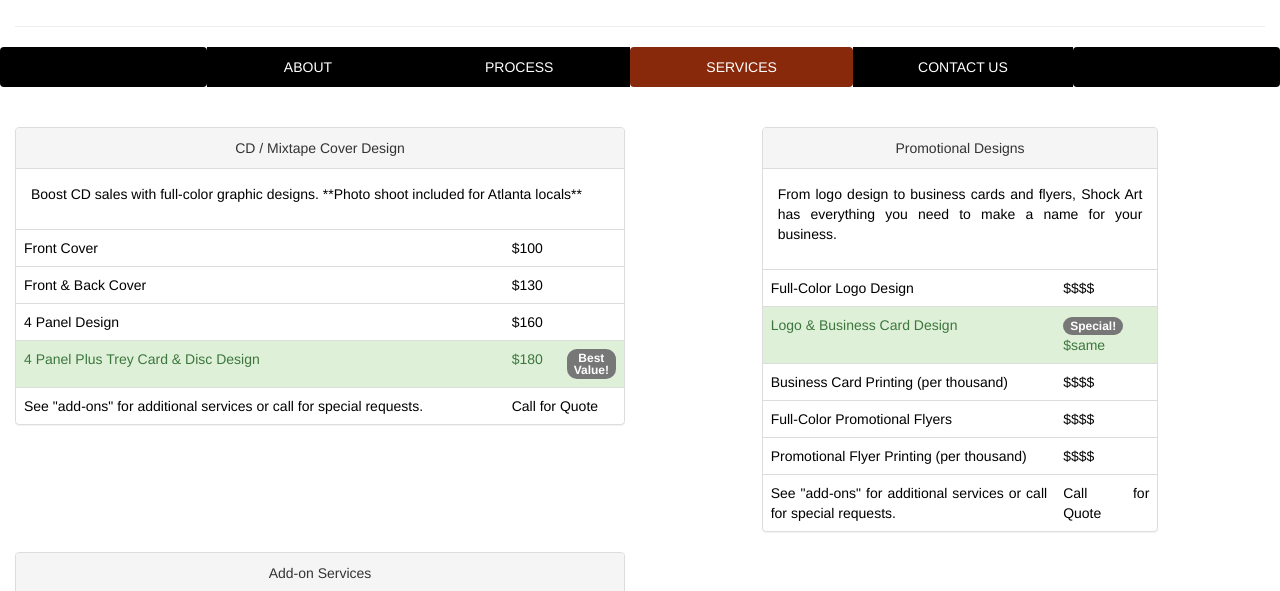
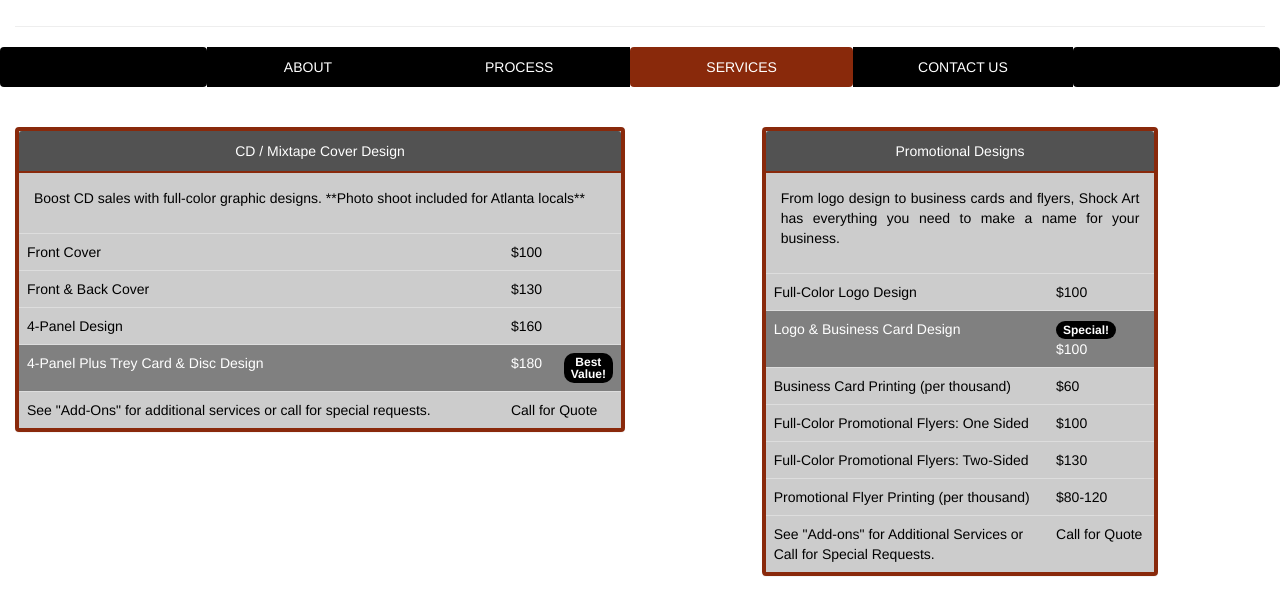
Before and after one commit to JTorr/shockart, a plain HTML site: page services.html in a window 1280 px wide. Shown: the part 153-744 px from the top of the page. Drawn offline with Linux system fonts and the light colour scheme.

Commit message:
Color changes to About.html

```diff
--- a/css/about.css
+++ b/css/about.css
@@ -14,17 +14,32 @@ img {
 	background-color: #89290B;
 }
 
-.panel-heading {
+.panel-default > .panel-heading {
 	text-align: center;
-	color: black;
+	color: white;
 	text-decoration: bold;
+	background-color: #525252;
+	border-color: #89290B;
+	border-width: 2px;
 }
 
 .panel {
 	color: black;
 	text-align: justify;
+	background-color: #CCCCCC;
+	border-color: #89290B;
+	border-width: 4px;
 }
 .special {
-	background-color: #DFF0D8;
-    color: #3C763D;
+	background-color: #808080;
+    color: white;
+    text-decoration: bold;
 }
+
+.badge {
+	background-color: black;
+}
+
+tr {
+	border-color: #89290B;
+}
--- a/services.html
+++ b/services.html
@@ -76,15 +76,15 @@
 					    	<td>$130</td>
 					    </tr>
 					    <tr>
-					    	<td>4 Panel Design</td>
+					    	<td>4-Panel Design</td>
 					    	<td>$160</td>
 					    </tr>
 					    <tr>
-					    	<td class="special">4 Panel Plus Trey Card & Disc Design</td>
+					    	<td class="special">4-Panel Plus Trey Card & Disc Design</td>
 					    	<td class="special">$180<span class="badge pull-right">Best<br>Value!</span></td>
 					    </tr>
 					    <tr>
-					    	<td>See "add-ons" for additional services or call for special requests.</td>
+					    	<td>See "Add-Ons" for additional services or call for special requests.</td>
 					    	<td>Call for Quote</td>
 					    </tr>
 					  </table>
@@ -106,25 +106,29 @@
 					  <table class="table">
 					    <tr>
 					    	<td>Full-Color Logo Design</td>
-					    	<td>$$$$</td>
+					    	<td>$100</td>
 					    </tr>
 					    <tr>
 					    	<td class="special">Logo & Business Card Design</td>
-					    	<td class="special"><span class="badge">Special!</span>$same</td>
+					    	<td class="special"><span class="badge">Special!</span><br>$100</td>
 					    </tr>
 					    <tr>
 					    	<td>Business Card Printing (per thousand)</td>
-					    	<td>$$$$</td>
+					    	<td>$60</td>
 					    </tr>
 					    <tr>
-					    	<td>Full-Color Promotional Flyers</td>
-					    	<td>$$$$</td>
+					    	<td>Full-Color Promotional Flyers: One Sided</td>
+					    	<td>$100</td>
+					    </tr>
+					    <tr>
+					    	<td>Full-Color Promotional Flyers: Two-Sided</td>
+					    	<td>$130</td>
 					    </tr>
 					    <tr>
 					    	<td>Promotional Flyer Printing (per thousand)</td>
-					    	<td>$$$$</td>
+					    	<td>$80-120</td>
 					    <tr>
-					    	<td>See "add-ons" for additional services or call for special requests.</td>
+					    	<td>See "Add-ons" for Additional Services or <br>Call for Special Requests.</td>
 					    	<td>Call for Quote</td>
 					    </tr>
 					  </table>
```
